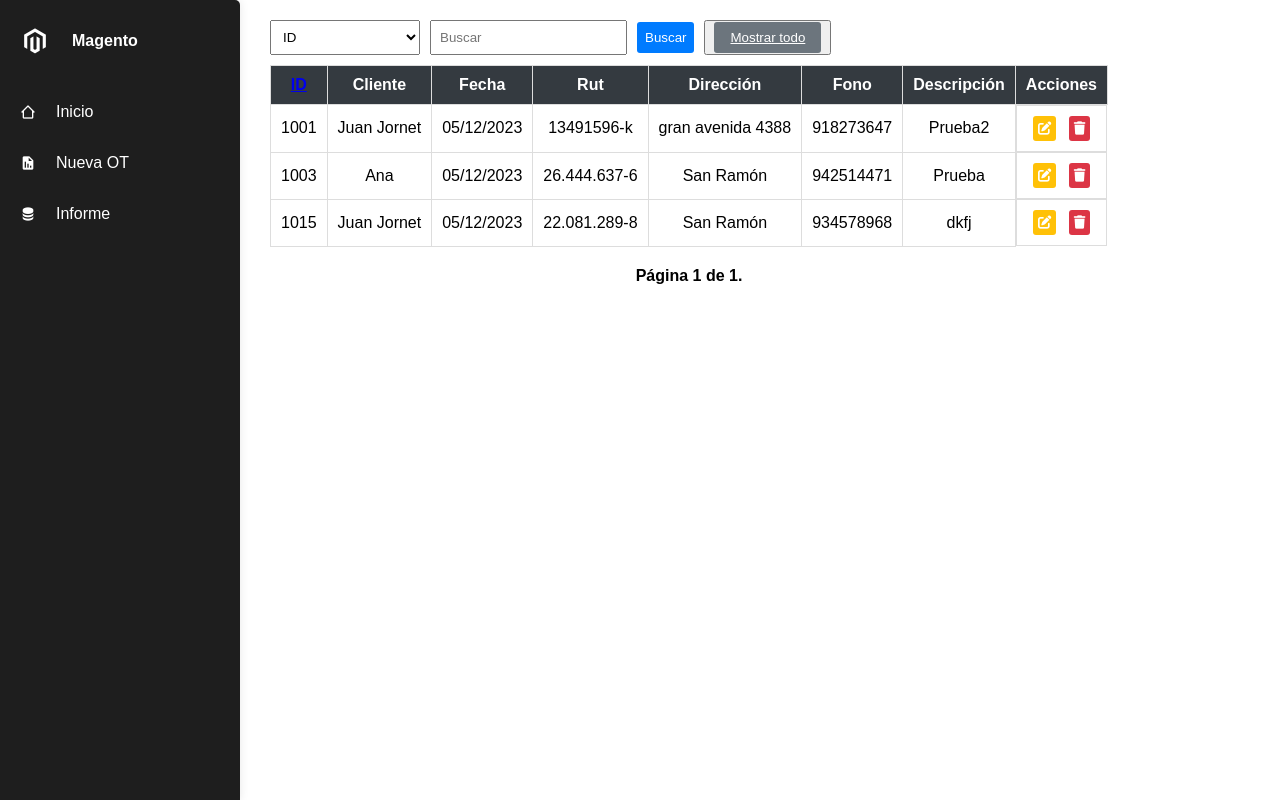
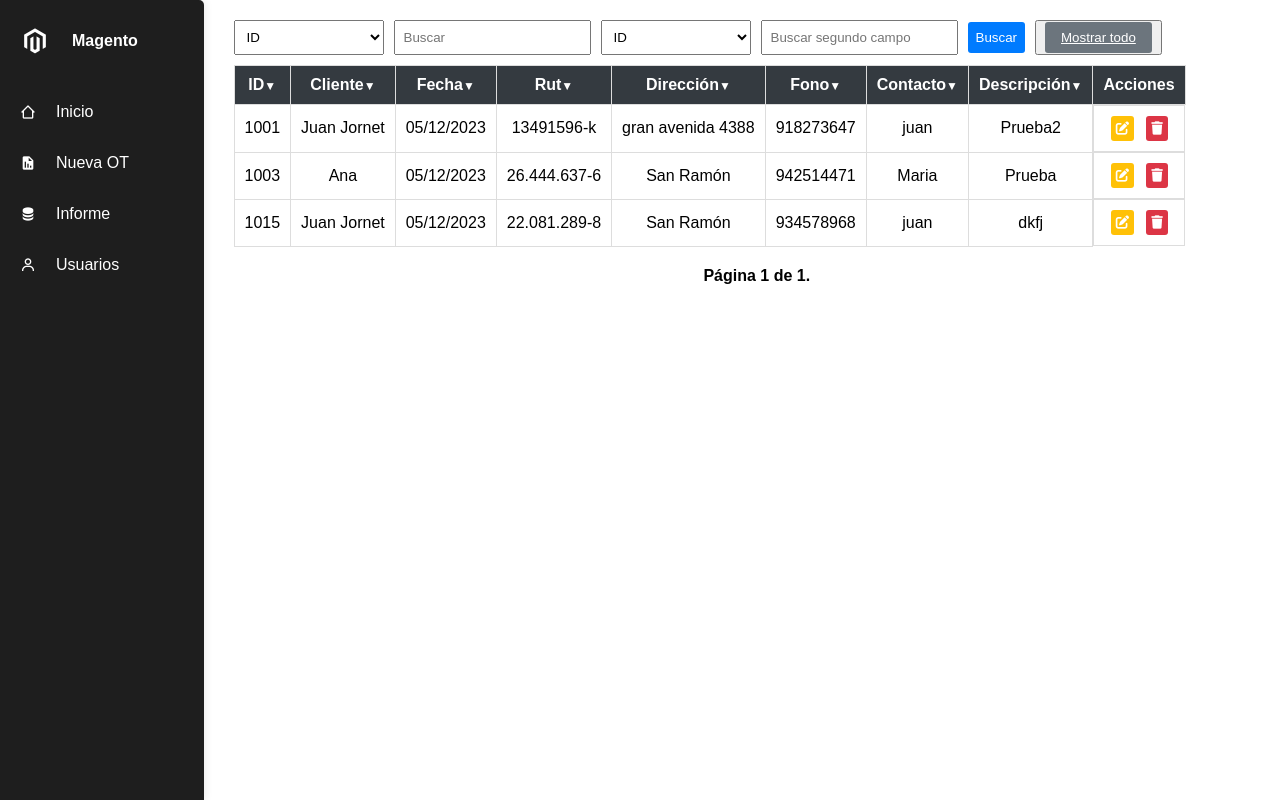
Before and after one commit to Arisevilla/PythonDjangoRegistrosUsuarios, a Django app: page /listado/ in a window 1280 px wide. Run offline with Django 4.2, Linux system fonts and the light colour scheme; a user stored in the database is signed in; data comes from the database, SQL or seed files in the repository; both versions use the stored data as it was after the commit.

Commit message:
Listo arreglos texting

```diff
--- a/login/models.py
+++ b/login/models.py
@@ -14,7 +14,7 @@ class Formulario(models.Model):
     rut = models.CharField(max_length=12,unique=True)
     direccion = models.CharField(max_length=100)
     contacto=models.CharField(max_length=30,null=True, blank=True)
-    fono = models.CharField(max_length=8, validators=[MaxLengthValidator(limit_value=8,message='El teléfono debe ser de 8 caracteres')])
+    fono = models.CharField(max_length=9, validators=[MaxLengthValidator(limit_value=9,message='El teléfono debe ser de 9 caracteres')])
     descripcion = models.CharField(max_length=200)
     formulario_id = models.BigIntegerField(unique=True,null=True, blank=True)
 
@@ -23,6 +23,9 @@ class UserProfile(models.Model):
     email = models.EmailField()
     nombre= models.CharField(max_length=30,null=True, blank=True)
     apellido=models.CharField(max_length=30,null=True, blank=True)
+    telefono= models.CharField(max_length=9,null=True, blank=True, validators=[MaxLengthValidator(limit_value=9,message='El teléfono debe ser de 9 caracteres')])
+    direccio= models.CharField(max_length=100,null=True, blank=True)
+    foto = models.ImageField(upload_to='user_photos/', null=True, blank=True)
 
 
 
--- a/login/templates/listado.html
+++ b/login/templates/listado.html
@@ -91,6 +91,7 @@
       .table-container{
         margin-top: 20px;
         overflow-x:auto;
+        width: 100%;
       }
 
       .table{
@@ -99,6 +100,7 @@
        width: 100%;
        border-collapse:collapse;
        margin-top: 10px;
+       table-layout: fixed;
       }
 
       .table th,
@@ -106,7 +108,21 @@
         border:1px solid #ddd;
         padding: 10px;
         text-align: center;
+        word-wrap: break-word;
+        overflow: hidden;
+        text-overflow: ellipsis;
       }
+
+      .table th a{
+        text-decoration: none;
+        color:#fff;
+        font-size:12px;
+        display: inline-block;
+        vertical-align: middle;
+
+      }
+
+
 
       .table .actions{
         display: flex;
@@ -194,6 +210,11 @@
    font-weight: bold;
 }
 
+.table-dark a{
+  color:#fff
+
+}
+
 
 
     </style>
@@ -216,12 +237,18 @@
        <li>
          <i class='bx bxs-data'></i><a href="{% url 'listado' %}">Informe</a>
        </li>
+       {% if user.is_staff %}
+      <li>
+        <i class ='bx bx-user'></i><a href="{% url 'registro' %}">Usuarios</a>
+      </li>
+    {% endif %}
      </ul>
     </div>
 
 <div class="table-container">
   <form method="GET" action="{% url 'listado' %}" class="search-form">
     <select name="campo">
+      <option value="" {% if campo == '' %}selected{% endif %}>Seleccionar</option>
       <option value="id" {% if campo == 'id' %}selected{% endif %}>ID</option>
       <option value="name" {% if campo == 'name' %}selected{% endif %}>Nombre trabajador</option>
       <option value="cliente"{% if campo == 'cliente' %}selected{% endif %}>Cliente</option>
@@ -229,9 +256,24 @@
       <option value="rut"{% if campo == 'rut' %}selected{% endif %}>Rut</option>
       <option value="direccion"{% if campo == 'direccion' %}selected{% endif %}>Dirección</option>
       <option value="fono"{% if campo == 'fono' %}selected{% endif %}>Fono</option>
+      <option value="fono"{% if campo == 'fono' %}selected{% endif %}>Contacto</option>
     </select>
 
     <input type="text" name="valor" placeholder="Buscar" value="{{ valor }}">
+    <select name="campo2">
+
+      <option value="id" {% if campo2 == 'id' %}selected{% endif %}>ID</option>
+      <option value="name" {% if campo2 == 'name' %}selected{% endif %}>Nombre trabajador</option>
+      <option value="cliente"{% if campo2 == 'cliente' %}selected{% endif %}>Cliente</option>
+      <option value="fecha"{% if campo2 == 'fecha' %}selected{% endif %}>Fecha</option>
+      <option value="rut"{% if campo2 == 'rut' %}selected{% endif %}>Rut</option>
+      <option value="direccion"{% if campo2 == 'direccion' %}selected{% endif %}>Dirección</option>
+      <option value="fono"{% if campo2 == 'fono' %}selected{% endif %}>Fono</option>
+      <option value="fono"{% if campo2 == 'fono' %}selected{% endif %}>Contacto</option>
+  </select>
+
+  <input type="text" name="valor2" placeholder="Buscar segundo campo" value="{{ valor2 }}">
+
 
     <button type="submit" class="btn btn-primary">Buscar</button>
     <button><a href="{% url 'listado' %}" class="btn btn-secondry">Mostrar todo</a></button>
@@ -242,13 +284,14 @@
 
 <table class="table table-light w-75 mx-auto text-center ">
     <tr class="table-dark w-75">
-      <th><a href="{{ url_ordenacion }}">ID</a></th>
-        <th>Cliente</th>
-        <th>Fecha</th>
-        <th>Rut</th>
-        <th>Dirección</th>
-        <th>Fono</th>
-        <th>Descripción</th>
+        <th>ID<a href="{{ url_ordenacion_asc }}"> &#9660;</a></th>
+        <th>Cliente<a href="{{ url_ordenacion_asc }}"> &#9660;</a></th>
+        <th>Fecha<a href="{{ url_ordenacion_asc }}"> &#9660;</a></th>
+        <th>Rut<a href="{{ url_ordenacion_asc }}"> &#9660;</a></th>
+        <th>Dirección<a href="{{ url_ordenacion_asc }}"> &#9660;</a></th>
+        <th>Fono<a href="{{ url_ordenacion_asc }}"> &#9660;</a></th>
+        <th>Contacto<a href="{{ url_ordenacion_asc }}"> &#9660;</a></th>
+        <th>Descripción<a href="{{ url_ordenacion_asc }}"> &#9660;</a></th>
         <th>Acciones</th>
     </tr>
 {% for registro in registros %}
@@ -260,6 +303,7 @@
     <td>{{registro.rut}}</td>
     <td>{{registro.direccion}}</td>
     <td>{{registro.fono}}</td>
+    <td>{{registro.contacto}}</td>
     <td>{{registro.descripcion}}</td>
     <td class="actions">
     <form action="{% url 'detalle' registro.id %}" method="post">
--- a/login/templates/listadoEditar.html
+++ b/login/templates/listadoEditar.html
@@ -186,6 +186,11 @@
       <li>
         <i class='bx bxs-data'></i><a href="{% url 'listado' %}">Informe</a>
       </li>
+      {% if user.is_staff %}
+      <li>
+        <i class ='bx bx-user'></i><a href="{% url 'registro' %}">Usuarios</a>
+      </li>
+    {% endif %}
     </ul>
    </div>
 
--- a/login/views.py
+++ b/login/views.py
@@ -17,6 +17,7 @@ import json
 import uuid
 from django.db import transaction
 from django.core.paginator import Paginator, EmptyPage, PageNotAnInteger
+from django.views.decorators.cache import cache_control
 
 
 
@@ -26,6 +27,9 @@ from django.core.paginator import Paginator, EmptyPage, PageNotAnInteger
 # Create your views here.
 #Login
 def iniciar(request):
+    if request.user.is_authenticated:
+        logout(request)
+
     if request.method=='GET':
         return render(request,"iniciar.html", {'form':AuthenticationForm})
     else:
@@ -40,6 +44,9 @@ def iniciar(request):
 
 
 #Registrarse
+
+@login_required
+@cache_control(no_cache=True, must_revalidate=True, no_store=True, max_age=0)
 @staff_member_required
 def registro(request):
     if request.method=='GET':
@@ -47,15 +54,24 @@ def registro(request):
     else:
         if request.POST["password1"]!=request.POST["password2"]:
             return render(request, "registro.html", {'form' : UserCreationForm, 'error': "Las contraseñas no coinciden"})
+
+
         else:
-
+            foto = request.FILES.get('foto')
             name= request.POST["username"]
             email= request.POST["email"]
             password = request.POST["password1"]
             nombre = request.POST["nombre"]
             apellido = request.POST["apellido"]
+            telefono = request.POST["telefono"]
+            direccio= request.POST["direccio"]
+
+            if len(telefono) !=9:
+                messages.error(request,'El teléfono debe tener 9 dígitos')
+                return redirect('registro')
+
             user = User.objects.create_user(username=name,email=email,password=password)
-            user_profile= UserProfile.objects.create(user=user, email=email, nombre=nombre,apellido=apellido)
+            user_profile= UserProfile.objects.create(user=user, email=email, nombre=nombre,apellido=apellido,telefono=telefono,direccio=direccio,foto=foto)
 
             user.save()
             user_profile.save()
@@ -99,7 +115,7 @@ def home(request):
 def salir(request):
     logout(request)
     return redirect('../')
-
+@login_required
 def listado(request):
     registros = Formulario.objects.all()
 
@@ -116,17 +132,37 @@ def listado(request):
 
     campo = request.GET.get('campo','id')
     valor = request.GET.get('valor','')
+    campo2 = request.GET.get('campo2','')
+    valor2= request.GET.get('valor2','')
     orden = request.GET.get('orden', 'id')
     direccion = request.GET.get('direccion','asc')
 
     campos_permitidos= ['id', 'name', 'cliente', 'fecha', 'rut','direccion', 'fono']
 
-    if campo in campos_permitidos:
-        registros= Formulario.objects.filter(
-            Q(**{f'{campo}__icontains':valor})
-        )
-    else:
-        registros= Formulario.objects.all()
+    if campo in campos_permitidos and valor:
+            if campo == 'fecha':
+                try:
+                    fecha_busqueda = datetime.strptime(valor,'%d/%m/%Y').date()
+                    registros= registros.filter(Q(**{f'{campo}__date':fecha_busqueda}))
+                except ValueError:
+                    messages.error(request, 'Formato de fecha no válida')
+
+            else:
+                registros= registros.filter(
+                Q(**{f'{campo}__icontains':valor})
+            )
+
+    if campo2 in campos_permitidos and valor2:
+        if campo2 == 'fecha':
+                try:
+                    fecha_busqueda = datetime.strptime(valor2,'%d/%m/%Y').date()
+                    registros= registros.filter(Q(**{f'{campo2}__date':fecha_busqueda}))
+                except ValueError:
+                    messages.error(request, 'Formato de fecha no válida')
+        else:
+            registros=registros.filter(
+                Q(**{f'{campo2}__icontains': valor2})
+         )
 
     if direccion== 'asc':
         registros= registros.order_by(orden)
@@ -143,10 +179,18 @@ def listado(request):
     except EmptyPage:
         registros = paginator.page(paginator.num_pages)
 
+
+
     if direccion == 'asc':
-        url_ordenacion = f'?campo={campo}&valor={valor}&orden={orden}&direccion=desc'
+        orden_asc = 'desc'
+        orden_desc = 'asc'
     else:
-        url_ordenacion = f'?campo={campo}&valor={valor}&orden={orden}&direccion=asc'
+        orden_asc = 'asc'
+        orden_desc = 'desc'
+
+    url_ordenacion_asc = f'?campo={campo}&valor={valor}&orden={orden}&direccion={orden_asc}'
+    url_ordenacion_desc = f'?campo={campo}&valor={valor}&orden={orden}&direccion={orden_desc}'
+
 
 
     return render(request,"listado.html", {
@@ -157,7 +201,8 @@ def listado(request):
         'valor':valor,
         'orden':orden,
         'direccion':direccion,
-        'url_ordenacion': url_ordenacion,
+        'url_ordenacion_asc': url_ordenacion_asc,
+        'url_ordenacion_desc': url_ordenacion_desc,
     })
 
 
@@ -179,7 +224,7 @@ def guardar(request):
         rut=rut.replace("-","").replace(".","").upper()
         print(f"Rut sin formato: {rut}")
 
-        if not rut[:-1].isdigit() or not rut[-1] in ('0-1-2-3-4-5-6-7-8-9K'):
+        if not rut[:-1].isdigit() or not rut[-1] in ('0','1','2','3','4','5','6','7','8','9','K','k'):
             print("Error: No es un digito o el digito verificador no es 'K' ")
             return False
 
@@ -191,7 +236,9 @@ def guardar(request):
         expected_digit='K' if expected_digit == 10 else str(expected_digit)
 
         print(f"Valor esperado del digito verificador: {expected_digit}")
-        return expected_digit == rut[-1].lower()
+        print(f"Dígito verificador ingresado: {rut[-1].upper()}")
+
+        return expected_digit == rut[-1].upper()
 
     rut_valido= validar_rut(rut)
 
@@ -205,13 +252,13 @@ def guardar(request):
             messages.error(request,'El rut es inválido')
             return redirect('home')
 
-
+@login_required
 def detalle(request,id):
     registro= Formulario.objects.get(pk=id)
     return render(request,"listadoEditar.html",{
         'registro': registro
     })
-
+@login_required
 def editar(request):
     cliente= request.POST["cliente"]
     rut= request.POST["rut"]
@@ -222,17 +269,18 @@ def editar(request):
     Formulario.objects.filter(pk=id).update(id=id,cliente=cliente,rut=rut,direccion=direccion,fono=fono,descripcion=descripcion)
     messages.success(request, 'Registro actualizado')
     return redirect('listado')
-
+@login_required
 def eliminar(request, id):
     registro = Formulario.objects.filter(pk=id)
     registro.delete()
     messages.success(request,'Registro eliminado')
     return redirect('listado')
 
+@login_required
 def inicio(request):
     today = datetime.now().date()
 
-    usuarios_registrados= User.objects.all().values_list('username', flat=True)
+    usuarios_registrados= User.objects.all().values_list('username', flat=True)[:5]
 
 
 
```
Also changed, not shown: login/templates/home.html (+21 -5 lines), login/templates/inicio.html (+47 -19 lines), login/templates/registro.html (+12 -0 lines), db.sqlite3, login/migrations/0011_alter_formulario_fecha.py (added), login/migrations/0012_alter_formulario_fecha.py (added), login/migrations/0013_userprofile_direccio_userprofile_telefono_and_more.py (added), login/migrations/0014_userprofile_foto.py (added).
